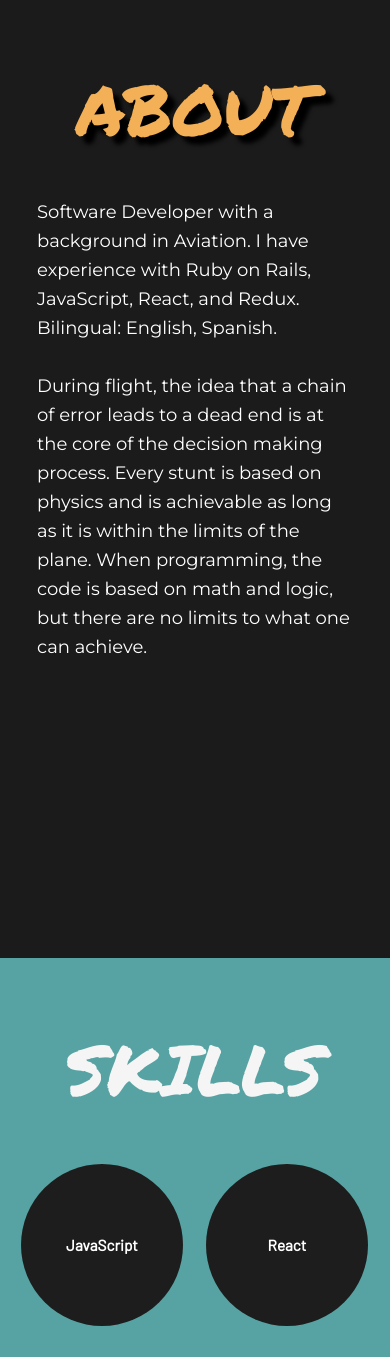
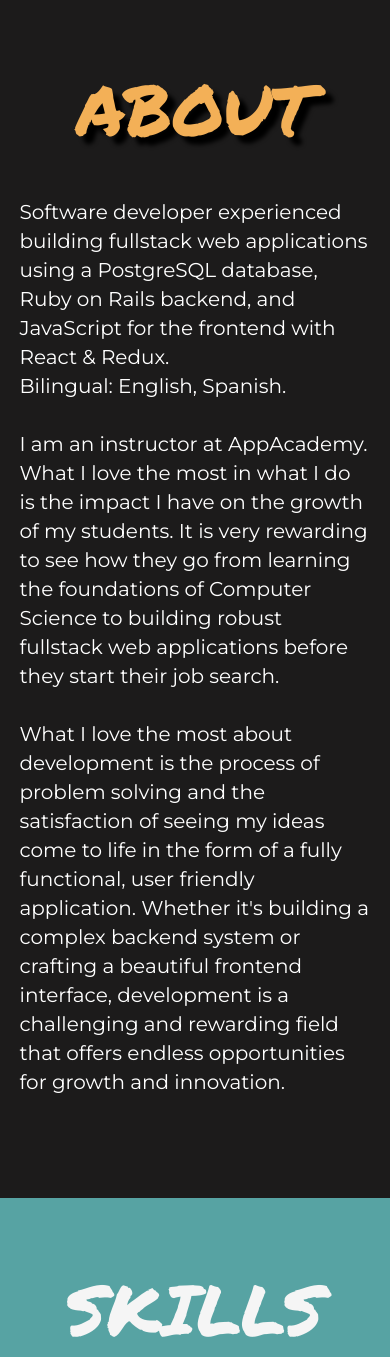
Before and after one commit to paulobocanegra/portfolio, a PHP site: page / in a window 390 px wide. Shown: the part 898-2255 px from the top of the page. Run offline with PHP 8.4, Linux system fonts and the light colour scheme.

Commit message:
Update About and responsive css

```diff
--- a/assets/css/body.css
+++ b/assets/css/body.css
@@ -9,14 +9,15 @@ html{
     /* justify-content:center; */
     flex-direction:column;
     align-items:center;
-    height: 55em;
+    height: fit-content;
+    padding-bottom: 12vh;
 }
 
 
 
 @media only screen and (max-width: 1207px) {
     .about-wrapper{
-        height: 47em;
+        /* height: 47em; */
         justify-content: flex-start;
     }
 }
@@ -24,54 +25,49 @@ html{
 
 @media only screen and (max-width: 608px) {
     .about-wrapper{
-        height: 47em;
+        /* height: 47em; */
         justify-content: flex-start;
     }
 }
 
 @media only screen and (max-width: 544px) {
     .about-wrapper{
-        height: 55em;
+        /* height: 55em; */
         justify-content: flex-start;
     }
 }
 
 @media only screen and (max-width: 461px) {
     .about-wrapper{
-        height: 58em;
+        /* height: 58em; */
         justify-content: flex-start;
     }
 }
 
 @media only screen and (max-width: 420px) {
     .about-wrapper{
-        height: 60em;
+        /* height: 60em; */
         justify-content: flex-start;
     }
 }
 
 @media only screen and (max-width: 380px) {
     .about-wrapper{
-        height: 63em;
+        /* height: 63em; */
         justify-content: flex-start;
     }
 }
 
 .about-section{
-    /* height: 55vh; */
-    /* height: 55vh; */
-    /* margin:20px; */
-    width:70vw;
+    width:85vw;
     display:flex;
     flex-direction:row;
     align-items: center;
-    /* justify-content: space-between; */
 }
 
 .about-text{
+    width: 90vw;
     display:flex;
-    width: 50%;
-    margin-right: 60px;
 }
 
 .about-text > p{
@@ -115,13 +104,10 @@ html{
     }
 
     .about-text{
-        width: 40vw;
         margin-right: 60px;
     }
 
     .about-text > p{
-        font-size: 20px;
-        line-height: 35px;
         text-justify: newspaper;
         margin-top: 5px;
     }
@@ -135,17 +121,13 @@ html{
         display: flex;
         flex-direction: row;
         align-items: center;
-        width: 80vw;
     }
 
     .about-text{
-        width: 55vw;
         margin-right: 30px;
     }
 
     .about-text > p{
-        font-size: 20px;
-        line-height: 35px;
         text-justify: newspaper;
         margin-top: 5px;
     }
@@ -161,15 +143,11 @@ html{
     }
 
     .about-text{
-        width: 40em;
         margin-right: 0px;
-        /* margin-bottom: 60px; */
     }
 
     .about-text > p{
-        font-size: 20px;
-        line-height: 35px;
-        text-justify: newspaper;
+        /* text-justify: newspaper; */
         margin-top: 5px;
     }
 }
@@ -183,36 +161,17 @@ html{
     }
 
     .about-text{
-        width: 90%;
+        /* width: 90%; */
         margin-right: 0px;
     }
 
     .about-text > p{
-        font-size: 18px;
         line-height: 29px;
         text-justify: newspaper;
         margin-top: 5px;
     }
 }
 
-
-
-.about-image{
-    margin-top: 15px;
-    margin-left: 20px;
-	transition: 1s;
-    display:flex;
-    /* height:100%;
-    width:50%; */
-    height:470px;
-    width:500px;
-    background-image: url("/images/bolivia_flight.png");
-    /* transform: scale(0.5); */
-    background-size: cover;
-    background-repeat: no-repeat;
-    background-position: center;
-    cursor: pointer;
-}
 
 /* #gif{
     height: 100%;
--- a/assets/js/js-functions.js
+++ b/assets/js/js-functions.js
@@ -3,46 +3,7 @@ let community = document.getElementById("community")
 let aboutSection = document.getElementById("about")
 
 
-// let flight = document.getElementById("about-image")
-// flight.addEventListener("click", () => {
-//     flight.innerHTML = `<iframe src="https://giphy.com/embed/9eo6uX7FcxJFjqdfOl" width="480" height="270" class="giphy-embed" id="gif"
-//     allowFullScreen></iframe>`
-//     flight.style.backgroundImage = "none"
-//     aboutSection.appendChild(blocker1)
-// })
 
-
-// function renderBuyerInfo(){
-//     let section = document.getElementById("section-swap")
-//     section.style.flexDirection = 'row'
-//     let alternator = document.getElementById("alternator");
-//     let image = document.getElementById("image-swap")
-//     image.style.backgroundImage = `url("images/gold.jpg")`
-//     image.style.backgroundSize = "cover"
-//     buyers.style.backgroundColor = "#115C5B"
-//     community.style.backgroundColor = "rgb(28, 27, 27)"
-//     alternator.style.borderRadius = "5%"
-//     // community.style.opacity = .8
-
-//     alternator.innerText = 'Each buy has a buy fee that will go into a prize pool, buy fee is calculated by buy weight. More buy = less fee. Much money. Every 10th buy that buyer gets the WHOLE prize pool (adjustable). Every buy gets a buy bonus that is powered by sell fees (5% sell fee), buy AFTER a sell and get more money.'
-// }
-
-// function renderCommunityInfo(){
-//     // let communityButton = document.createElement("button")
-//     // communityButton.className = "disclaimer-button"
-//     // communityButton.innerHTML = "MUCHSUPPORT"
-//     let section = document.getElementById("section-swap")
-//     section.style.flexDirection = 'row-reverse'
-//     let image = document.getElementById("image-swap")
-//     image.style.backgroundImage = `url("images/north.jpg")`
-//     community.style.backgroundColor = "#115C5B"
-//     buyers.style.backgroundColor = "rgb(28, 27, 27)"
-//     // buyers.style.opacity = ".8"
-//     let alternator = document.getElementById("alternator");
-//     alternator.innerText = 'muchsupport function that awards community members support/shills/etc from .001% to .1% of the dogecity treasury once per day. (dependent on admin approval)'
-//     // section.append(communityButton)
-// }
-// window.addEventListener("DOMContentLoaded",()=>renderBuyerInfo())
 
 
 // GLOBAL FUNCTIONS - CAROUSEL
@@ -77,16 +38,16 @@ function showSlides(n) {
 
 //About Picture rounding with scrolling
 
-window.onscroll = function () { scrollFunction() };
+// window.onscroll = function () { scrollFunction() };
 
-function scrollFunction() {
-    let flight = document.getElementById("about-image")
-    if (document.body.scrollTop > 600 || document.documentElement.scrollTop > 600) {
-        flight.style.borderRadius = "50%";
-    } else {
-        document.getElementById("about-image").style.borderRadius = "0%";
-    }
-}
+// function scrollFunction() {
+//     let flight = document.getElementById("about-image")
+//     if (document.body.scrollTop > 600 || document.documentElement.scrollTop > 600) {
+//         flight.style.borderRadius = "50%";
+//     } else {
+//         document.getElementById("about-image").style.borderRadius = "0%";
+//     }
+// }
 
 // let typeIn = document.getElementById("type-in")
 // let words = ["Software Developer", "Pilot", "Problem Solver", ]
--- a/index.html
+++ b/index.html
@@ -116,17 +116,15 @@
         <div class="about-section">
             <div class="about-text">
                 <p>
-                Software Developer with a background in Aviation. I have experience with Ruby on Rails,
-                JavaScript, React, and
-                Redux. <br> Bilingual: English, Spanish.<br><br>
+                Software developer experienced building fullstack web applications using  a PostgreSQL database, Ruby on Rails backend, and JavaScript for the frontend with React & Redux.<br>
+                Bilingual: English, Spanish.<br> <br>
 
-                During flight, the idea that a chain of error leads to a dead end is at the core of the decision making process. Every stunt is based on physics and is achievable as long as it is within
-                the limits of the plane. When programming, the code is based on math and logic, but there are no limits to what one can
-                achieve.  <br> <br>
+                I am an instructor at AppAcademy. What I love the most in what I do is the impact I have on the growth of my students. It is very rewarding to see how they go from learning the foundations of Computer Science to building robust fullstack web applications before they start their job search. <br> <br>
+
+                What I love the most about development is the process of problem solving and the satisfaction of seeing my ideas come to life in the form of a fully functional, user friendly application. Whether it's building a complex backend system or crafting a beautiful frontend interface, development is a challenging and rewarding field that offers endless opportunities for growth and innovation.
+
             </div>
-            <!-- <a href="https://www.youtube.com/watch?v=kKE3VJAB4SE&ab_channel=PauloBocanegra" target="_blank"> -->
-                <div id="about-image" class="about-image">
-            </a>
+
             </div>
         </div>
     </div>
```
Also changed, not shown: other parts of assets/css/body.css (+1 -54 lines).
